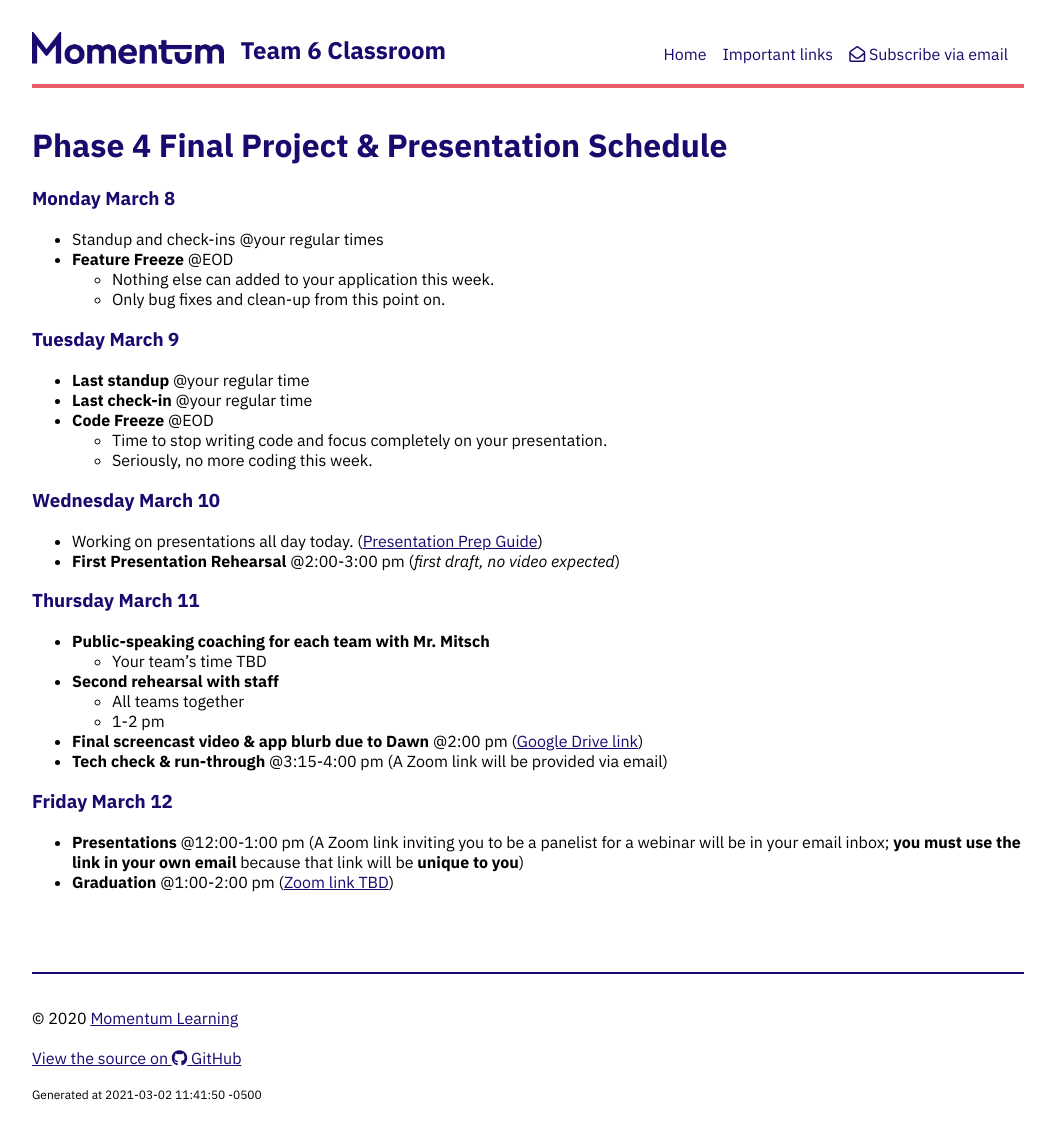
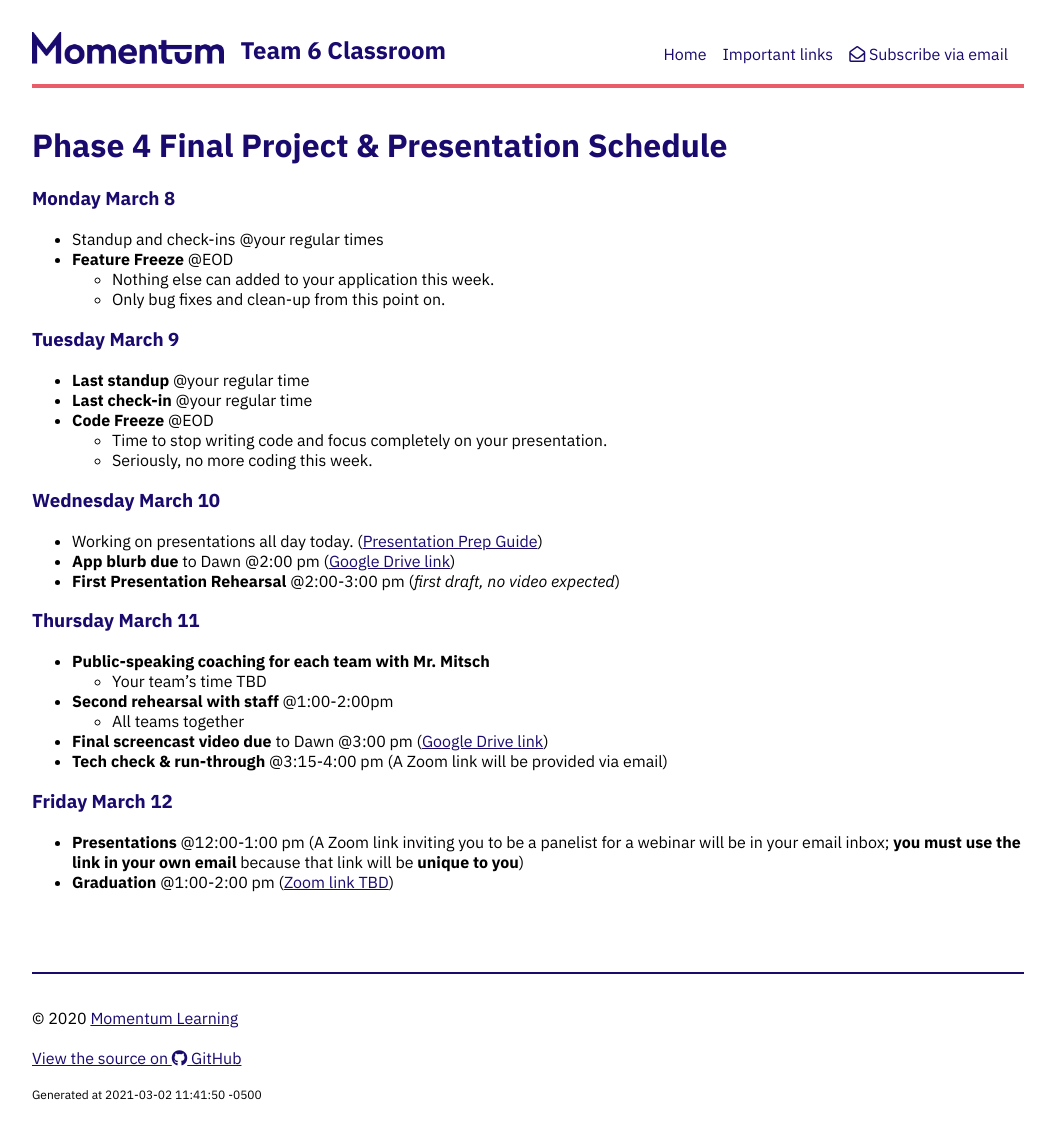
Before and after one commit to momentum-team-6/momentum-team-6.github.io, a Jekyll site: the page built from phase-4-schedule.md, in a window 1280 px wide. Shown: the whole page, without its empty margins (112-1167 px from the left). Built offline with Jekyll 4.4.1, drawn with Linux system fonts in a browser that asks for light colours; nearby versions of some CDN libraries.

Commit message:
Update due dates

```diff
--- a/phase-4-schedule.md
+++ b/phase-4-schedule.md
@@ -24,16 +24,16 @@ layout: default
 ### Wednesday March 10
 
 - Working on presentations all day today. ([Presentation Prep Guide]({% link phase-4-demo-guide.md %}))
+- **App blurb due** to Dawn @2:00 pm ([Google Drive link](https://drive.google.com/drive/folders/1yqX2wikhrrZ5c1s3pL_LqxHe2a_Ijb9V?usp=sharing))
 - **First Presentation Rehearsal** @2:00-3:00 pm (_first draft, no video expected_)
 
 ### Thursday March 11
 
 - **Public-speaking coaching for each team with Mr. Mitsch**
   - Your team's time TBD
-- **Second rehearsal with staff**
+- **Second rehearsal with staff** @1:00-2:00pm
   - All teams together
-  - 1-2 pm
-- **Final screencast video & app blurb due to Dawn** @2:00 pm ([Google Drive link](https://drive.google.com/drive/folders/1yqX2wikhrrZ5c1s3pL_LqxHe2a_Ijb9V?usp=sharing))
+- **Final screencast video due** to Dawn @3:00 pm ([Google Drive link](https://drive.google.com/drive/folders/1yqX2wikhrrZ5c1s3pL_LqxHe2a_Ijb9V?usp=sharing))
 - **Tech check & run-through** @3:15-4:00 pm (A Zoom link will be provided via email)
 
 ### Friday March 12
```
